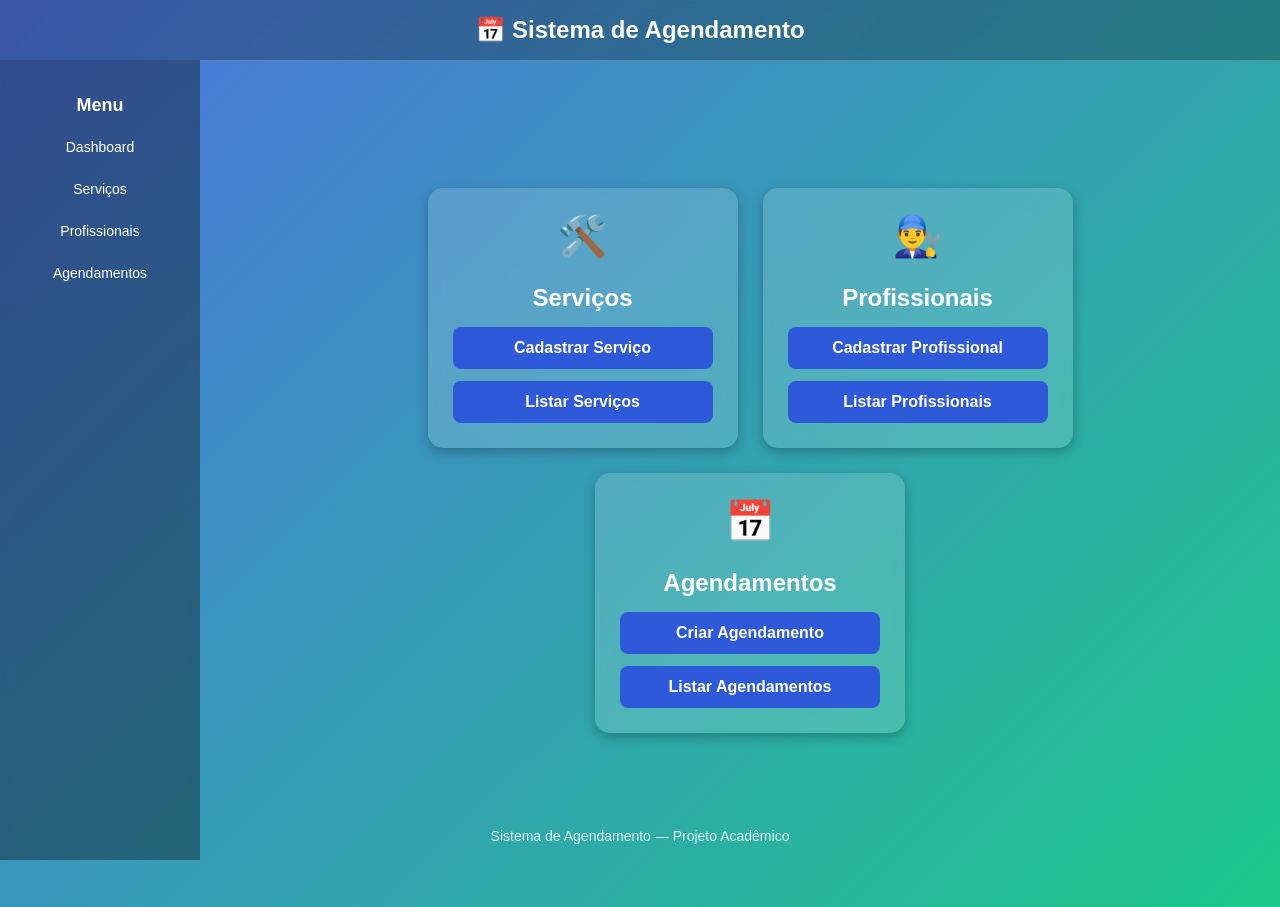
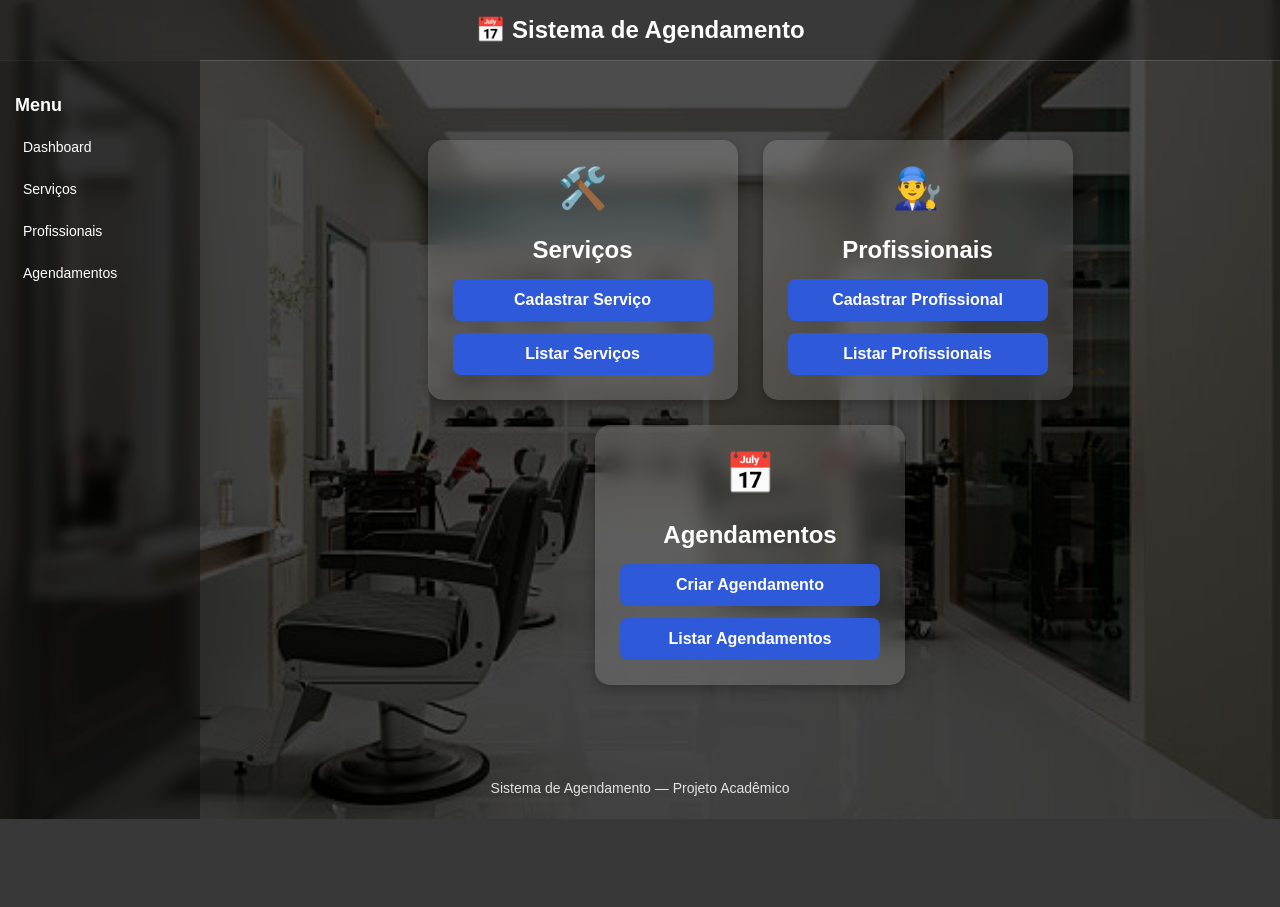
Before and after one commit to Clovesmiranda/projeto_scrum_agenda, a Flask app: page / in a window 1280 px wide. After the commit the page ends 819 px from the top, so only its background shows below. Run offline with Flask 3, Linux system fonts and the light colour scheme.

Commit message:
Adiciona fundo personalizado no dashboard

```diff
--- a/templates/dashboard.html
+++ b/templates/dashboard.html
@@ -6,12 +6,14 @@
 
     <!-- CSS NOVO -->
     <style>
-        body {
+       body {
             font-family: Arial, sans-serif;
-            background: linear-gradient(135deg, #4e73df, #1cc88a);
-            text-align: center;
-            padding: 40px;
-            color: white;
+            background: linear-gradient(rgba(0, 0, 0, 0.7), rgba(0, 0, 0, 0.7)), url("{{ url_for('static', filename='img/salao.jpg') }}");
+            background-size: cover;
+            background-position: center;
+            background-repeat: no-repeat;
+            background-attachment: fixed;
+            color: #fff;
         }
 
         h1 {
```
Also changed, not shown: static/css/styles.css (+9 -0 lines), dados.db, static/img/salao.jpg (added).
